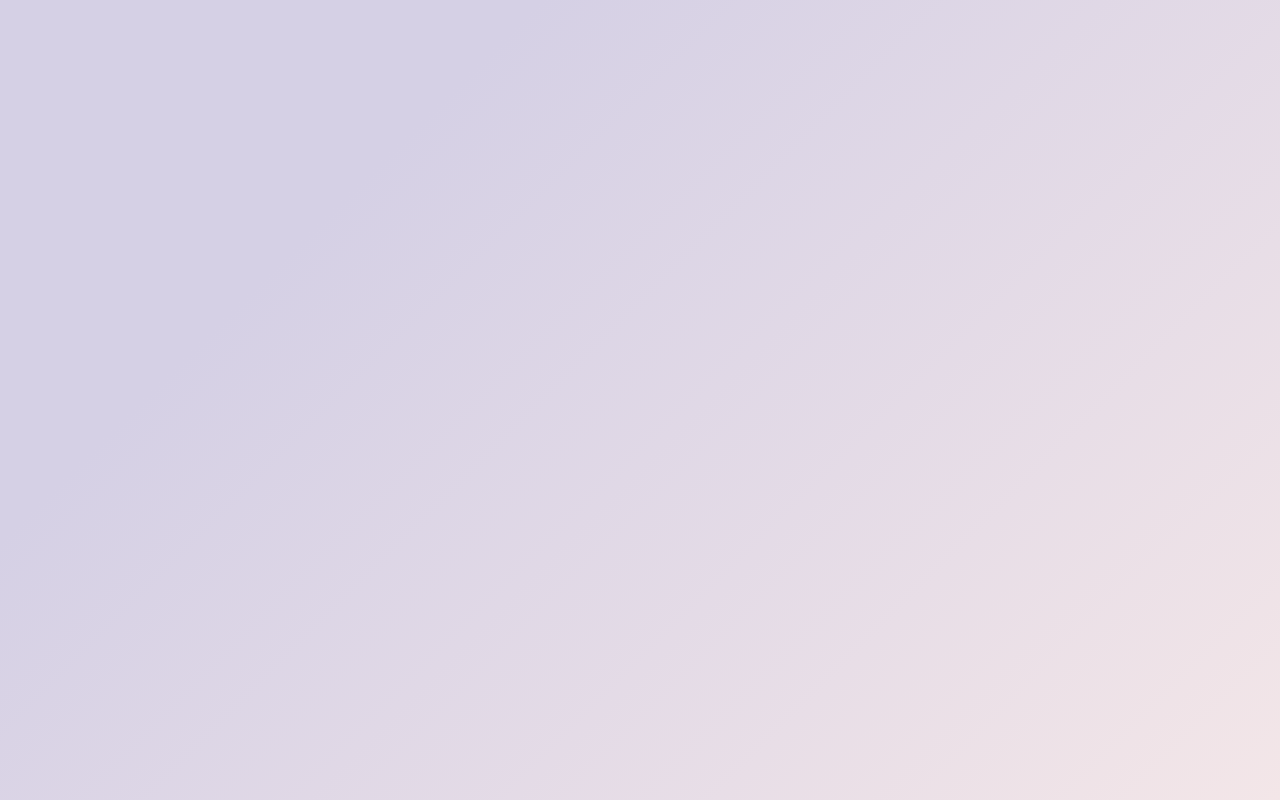
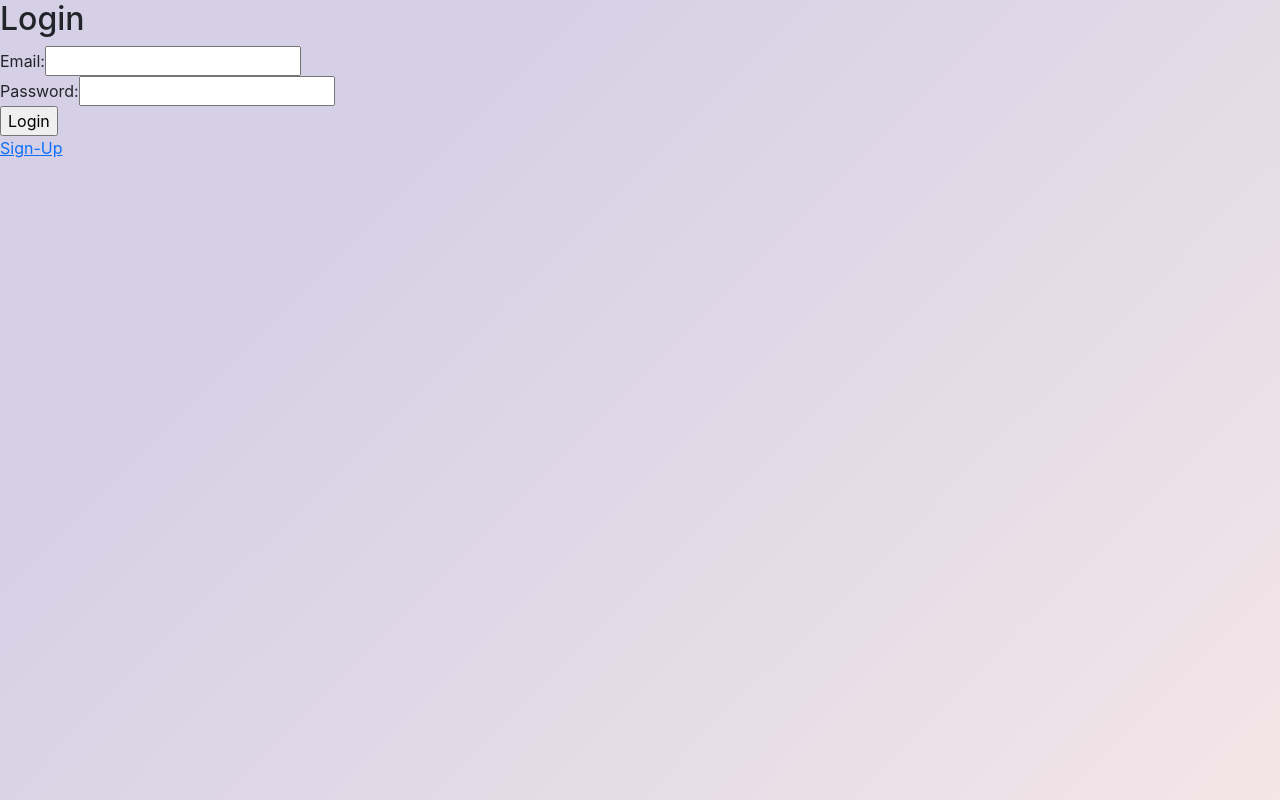
Before and after one commit to randylirano/resumeDoc, a React (Create React App) app in the folder frontend/: page / in a window 1280 px wide. Before the commit this address had no page. Built offline with nearby package versions, Linux system fonts and the light colour scheme.

Commit message:
Added Login and SignUp routes

```diff
--- a/frontend/src/App.js
+++ b/frontend/src/App.js
@@ -1,5 +1,7 @@
 import "./App.css";
 import { BrowserRouter as Router, Route, Routes } from "react-router-dom";
+import Login from "./pages/Login";
+import SignUp from "./pages/SignUp";
 import Landing from "./pages/Landing";
 import SweDashboard from "./pages/SweDashboard";
 
@@ -7,6 +9,8 @@
   return (
     <Router>
       <Routes>
+        <Route exact path="/" element={<Login />} />
+        <Route exact path="/signup" element={<SignUp />} />
         <Route exact path="/landing" element={<Landing />} />
         <Route exact path="/swe" element={<SweDashboard />} />
       </Routes>
```
